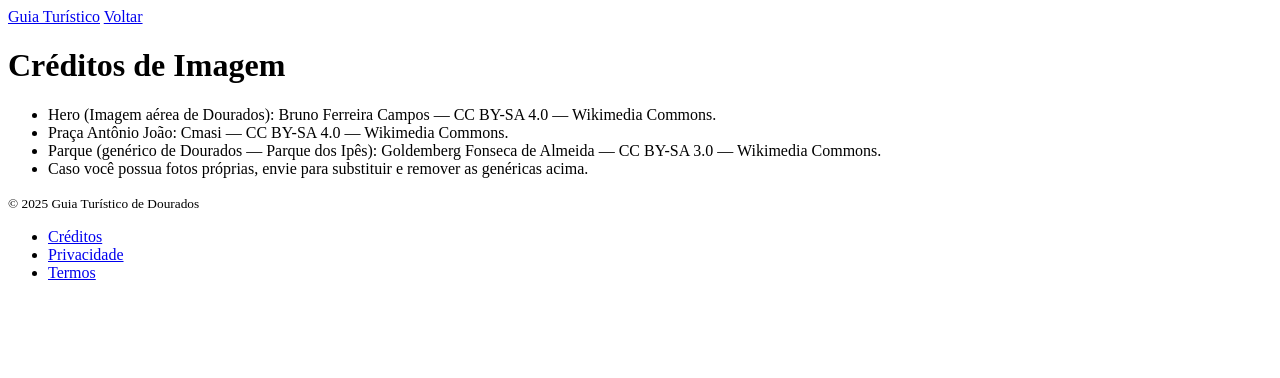
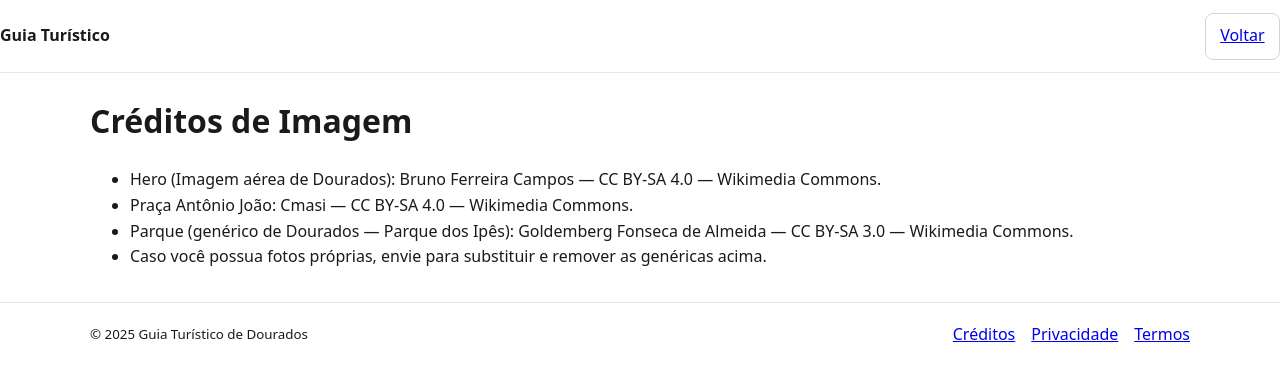
Before and after one commit to Rubyay/guia-turistico-dourados, a plain HTML site: page creditos.html in a window 1280 px wide. Drawn offline with Linux system fonts and the light colour scheme; the site is published under a folder, as on GitHub Pages, so addresses that start at the root find nothing.

Commit message:
Atualização de Ana Carolina

```diff
--- a/creditos.html
+++ b/creditos.html
@@ -6,7 +6,7 @@
   <title>Créditos — Guia Turístico Dourados</title>
   <meta name="description" content="Créditos e atribuições de imagens utilizadas no site.">
   <link rel="canonical" href="https://www.seudominio.com/creditos.html">
-  <link rel="stylesheet" href="/css/styles.css">
+  <link rel="stylesheet" href="css/styles.css">
 </head>
 <body>
   <header class="site-header" role="banner">
@@ -29,9 +29,9 @@
       <small>&copy; <span id="anoAtual"></span> Guia Turístico de Dourados</small>
       <nav aria-label="Rodapé">
         <ul class="inline">
-          <li><a href="/creditos.html">Créditos</a></li>
-          <li><a href="/politica-privacidade.html">Privacidade</a></li>
-          <li><a href="/termos.html">Termos</a></li>
+          <li><a href="creditos.html">Créditos</a></li>
+          <li><a href="politica-privacidade.html">Privacidade</a></li>
+          <li><a href="termos.html">Termos</a></li>
         </ul>
       </nav>
     </div>
```
Also changed, not shown: index.html (+1 -1 lines), politica-privacidade.html (+3 -3 lines).
